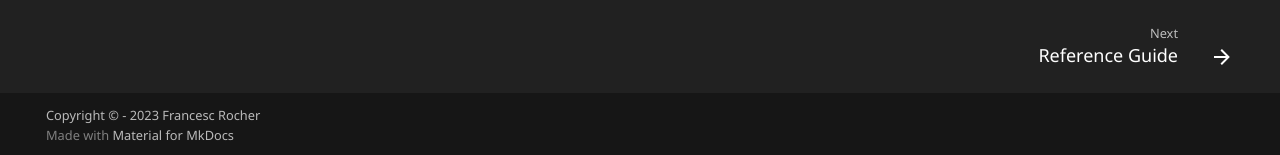
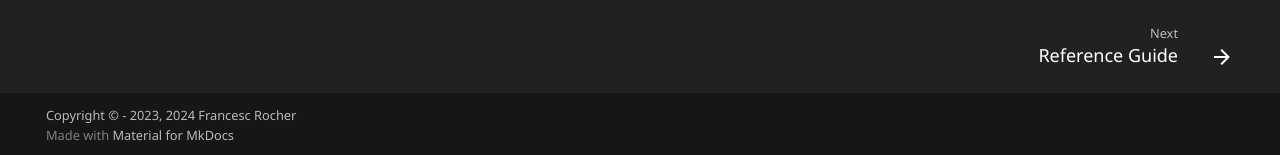
Before and after one commit to rocher/mold, an MkDocs documentation site: the page built from docs/index.md, in a window 1280 px wide and 900 px high, scrolled down 1219 px. Shown: the part 742-897 px from the top of the window. Built offline with MkDocs 1.6.1 and Material for MkDocs 9.7.7, drawn with Linux system fonts in a browser that asks for light colours; comment, search, counter and statistics services are not loaded; the version menu is left out.

Commit message:
Update copyright year

```diff
--- a/alire.toml
+++ b/alire.toml
@@ -57,7 +57,7 @@ information.
 
 ---
 ## License
-MIT (c) 2023 Francesc Rocher
+MIT (c) 2023, 2024 Francesc Rocher
 '''
 
 authors = ["Francesc Rocher"]
--- a/mkdocs.yml
+++ b/mkdocs.yml
@@ -9,7 +9,7 @@
 # remote_branch: main
 
 copyright:
-  Copyright &copy; - 2023 Francesc Rocher
+  Copyright &copy; - 2023, 2024 Francesc Rocher
 
 theme:
   name: material
```
Also changed, not shown: README.md (+1 -1 lines), 6 other files.
